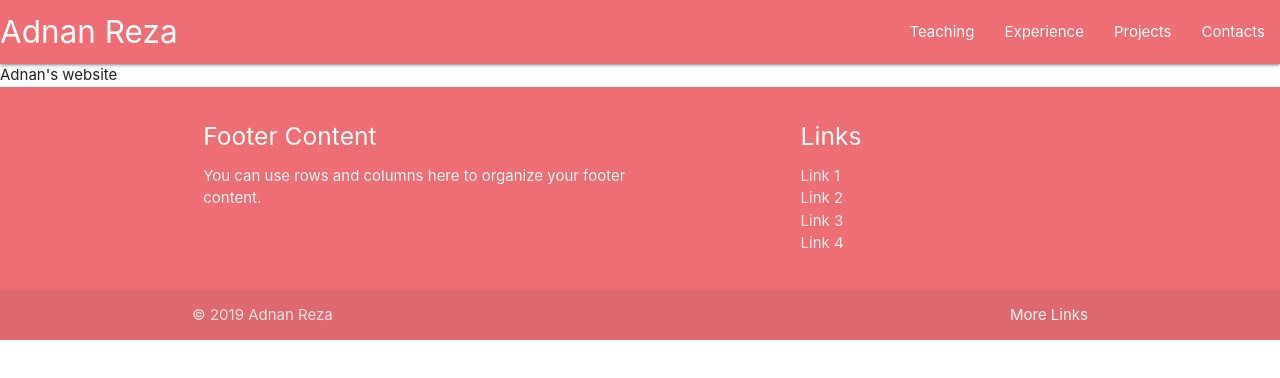
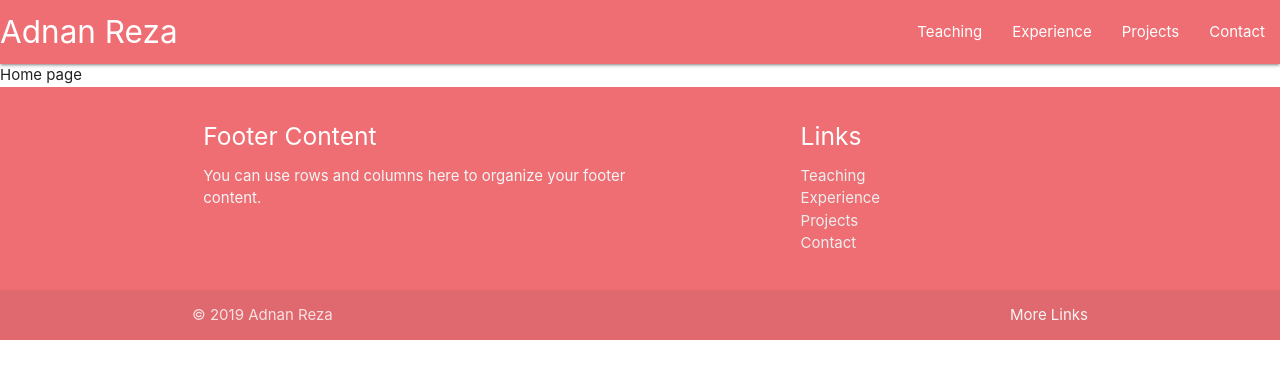
Before and after one commit to adnanreza/personal-site, a React (Create React App) app: page / in a window 1280 px wide. Shown: the top 378 px of the page. Built offline with nearby package versions, Linux system fonts and the light colour scheme; the HTML template or start-up script is replaced by a standard one.

Commit message:
Setup Skeleton components for personal site

```diff
--- a/src/App.js
+++ b/src/App.js
@@ -1,10 +1,15 @@
-import React, { useEffect } from 'react';
+import React, { Fragment, useEffect } from 'react';
 import { BrowserRouter as Router, Switch, Route } from 'react-router-dom';
 import './App.css';
 import 'materialize-css/dist/css/materialize.min.css';
 import M from 'materialize-css/dist/js/materialize.min.js';
 import Navbar from './components/layout/Navbar';
 import Footer from './components/layout/Footer';
+import Home from './components/pages/Home';
+import Teaching from './components/pages/Teaching';
+import Projects from './components/pages/Projects';
+import Experience from './components/pages/Experience';
+import Contact from './components/pages/Contact';
 
 const App = () => {
   useEffect(() => {
@@ -14,11 +19,17 @@ const App = () => {
 
   return (
     <Router>
-      <div className='App'>
+      <Fragment>
         <Navbar></Navbar>
-        Adnan's website
+        <Switch>
+          <Route exact path='/' component={Home}></Route>
+          <Route exact path='/Teaching' component={Teaching}></Route>
+          <Route exact path='/Experience' component={Experience}></Route>
+          <Route exact path='/Projects' component={Projects}></Route>
+          <Route exact path='/Contact' component={Contact}></Route>
+        </Switch>
         <Footer></Footer>
-      </div>
+      </Fragment>
     </Router>
   );
 };
--- a/src/components/layout/Footer.js
+++ b/src/components/layout/Footer.js
@@ -17,22 +17,22 @@ const Footer = () => {
             <ul>
               <li>
                 <Link className='grey-text text-lighten-3' to='#!'>
-                  Link 1
+                  Teaching
                 </Link>
               </li>
               <li>
                 <Link className='grey-text text-lighten-3' to='#!'>
-                  Link 2
+                  Experience
                 </Link>
               </li>
               <li>
                 <Link className='grey-text text-lighten-3' to='#!'>
-                  Link 3
+                  Projects
                 </Link>
               </li>
               <li>
                 <Link className='grey-text text-lighten-3' to='#!'>
-                  Link 4
+                  Contact
                 </Link>
               </li>
             </ul>
--- a/src/components/layout/Navbar.js
+++ b/src/components/layout/Navbar.js
@@ -10,16 +10,16 @@ const Navbar = () => {
         </Link>
         <ul id='nav-mobile' className='right hide-on-med-and-down'>
           <li>
-            <Link to='sass.html'>Teaching</Link>
+            <Link to='/Teaching'>Teaching</Link>
           </li>
           <li>
-            <Link to='badges.html'>Experience</Link>
+            <Link to='/Experience'>Experience</Link>
           </li>
           <li>
-            <Link to='collapsible.html'>Projects</Link>
+            <Link to='/Projects'>Projects</Link>
           </li>
           <li>
-            <Link to='collapsible.html'>Contacts</Link>
+            <Link to='/Contact'>Contact</Link>
           </li>
         </ul>
       </div>
--- /dev/null
+++ b/src/components/pages/Contact.js
@@ -0,0 +1,10 @@
+import React from 'react';
+import PropTypes from 'prop-types';
+
+const Contact = props => {
+  return <div>Contact page</div>;
+};
+
+Contact.propTypes = {};
+
+export default Contact;
--- /dev/null
+++ b/src/components/pages/Experience.js
@@ -0,0 +1,7 @@
+import React from 'react';
+
+const Experience = () => {
+  return <div>Experience</div>;
+};
+
+export default Experience;
--- /dev/null
+++ b/src/components/pages/Home.js
@@ -0,0 +1,8 @@
+import React from 'react';
+import { Link } from 'react-router-dom';
+
+const Home = () => {
+  return <div>Home page</div>;
+};
+
+export default Home;
--- /dev/null
+++ b/src/components/pages/Projects.js
@@ -0,0 +1,8 @@
+import React, { Fragment } from 'react';
+import { Link } from 'react-router-dom';
+
+const Projects = () => {
+  return <Fragment>Projects page</Fragment>;
+};
+
+export default Projects;
--- /dev/null
+++ b/src/components/pages/Teaching.js
@@ -0,0 +1,8 @@
+import React from 'react';
+import { Link } from 'react-router-dom';
+
+const Teaching = () => {
+  return <div>Teaching page</div>;
+};
+
+export default Teaching;
```
